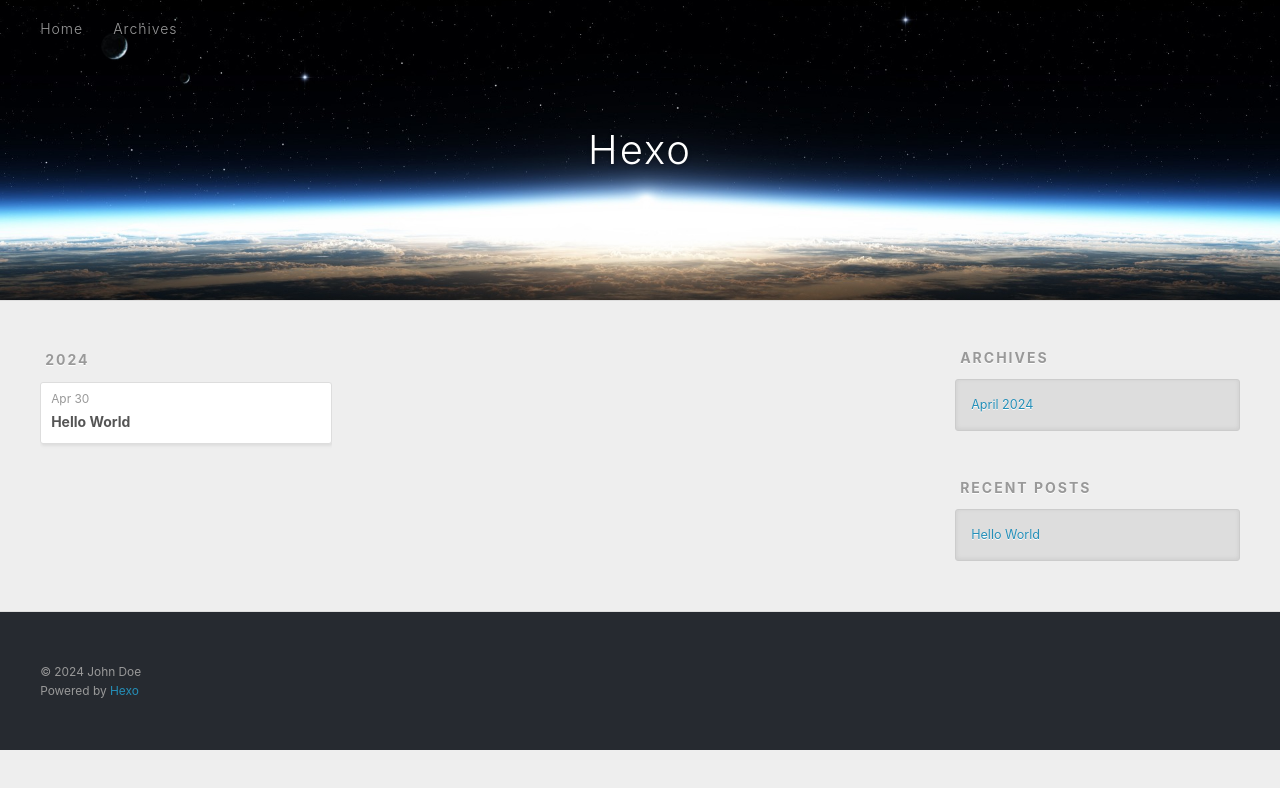
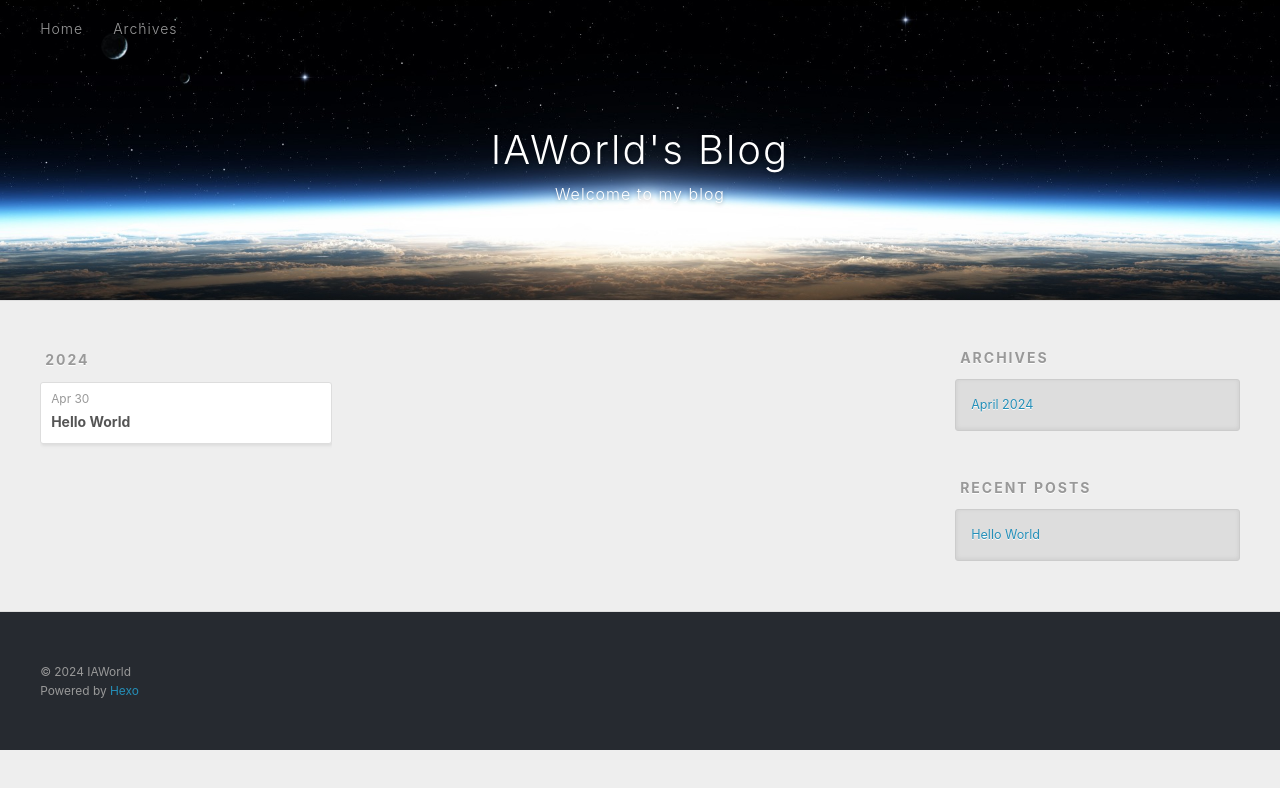
Before and after one commit to IAWorld/IAWorld.github.io, a plain HTML site: page archives/2024/04/index.html in a window 1280 px wide. Drawn offline with Linux system fonts and the light colour scheme.

Commit message:
Site updated: 2024-04-30 19:51:23

```diff
--- a/archives/2024/04/index.html
+++ b/archives/2024/04/index.html
@@ -4,17 +4,19 @@
   <meta charset="utf-8">
 
 
-  <title>Archives: 2024/4 | Hexo</title>
+  <title>Archives: 2024/4 | IAWorld&#39;s Blog</title>
   <meta name="viewport" content="width=device-width, initial-scale=1, shrink-to-fit=no">
-  <meta property="og:type" content="website">
-<meta property="og:title" content="Hexo">
+  <meta name="description" content="programing study">
+<meta property="og:type" content="website">
+<meta property="og:title" content="IAWorld&#39;s Blog">
 <meta property="og:url" content="http://example.com/archives/2024/04/index.html">
-<meta property="og:site_name" content="Hexo">
+<meta property="og:site_name" content="IAWorld&#39;s Blog">
+<meta property="og:description" content="programing study">
 <meta property="og:locale" content="en_US">
-<meta property="article:author" content="John Doe">
+<meta property="article:author" content="IAWorld">
 <meta name="twitter:card" content="summary">
 
-    <link rel="alternate" href="/atom.xml" title="Hexo" type="application/atom+xml">
+    <link rel="alternate" href="/atom.xml" title="IAWorld's Blog" type="application/atom+xml">
 
 
     <link rel="shortcut icon" href="/favicon.png">
@@ -39,8 +41,12 @@
   <div id="header-outer" class="outer">
     <div id="header-title" class="inner">
       <h1 id="logo-wrap">
-        <a href="/" id="logo">Hexo</a>
+        <a href="/" id="logo">IAWorld&#39;s Blog</a>
       </h1>
+
+        <h2 id="subtitle-wrap">
+          <a href="/" id="subtitle">Welcome to my blog</a>
+        </h2>
 
     </div>
     <div id="header-inner" class="inner">
@@ -147,7 +153,7 @@
   <div class="outer">
     <div id="footer-info" class="inner">
 
-      &copy; 2024 John Doe<br>
+      &copy; 2024 IAWorld<br>
       Powered by <a href="https://hexo.io/" target="_blank">Hexo</a>
     </div>
   </div>
```
Also changed, not shown: 2024/04/30/hello-world/index.html (+11 -7 lines), archives/2024/index.html (+14 -8 lines), archives/index.html (+14 -8 lines), index.html (+15 -9 lines).
